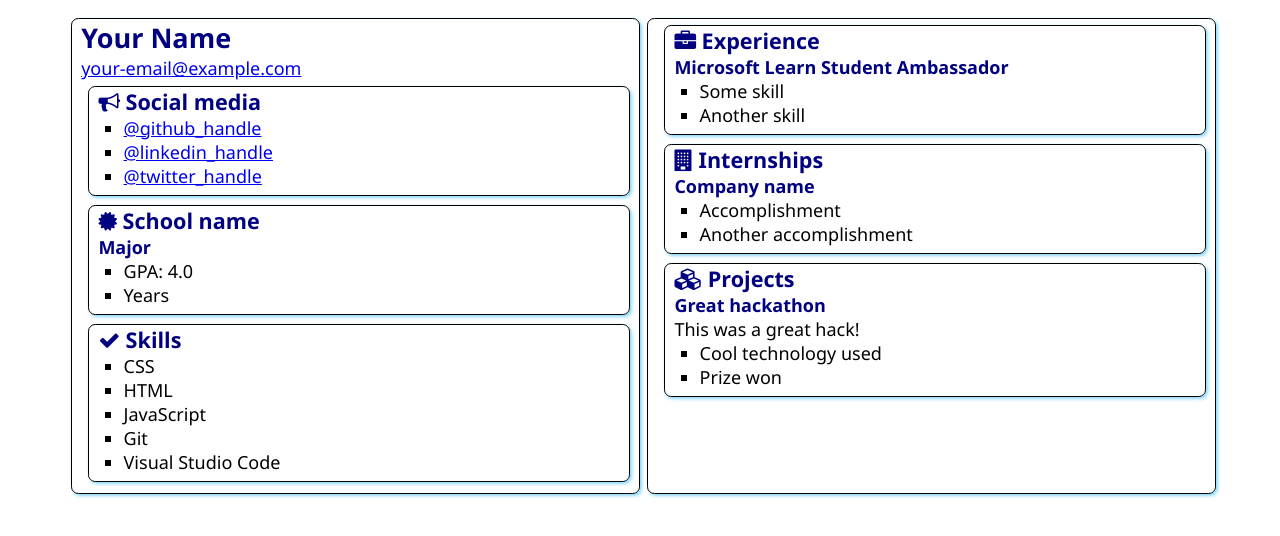
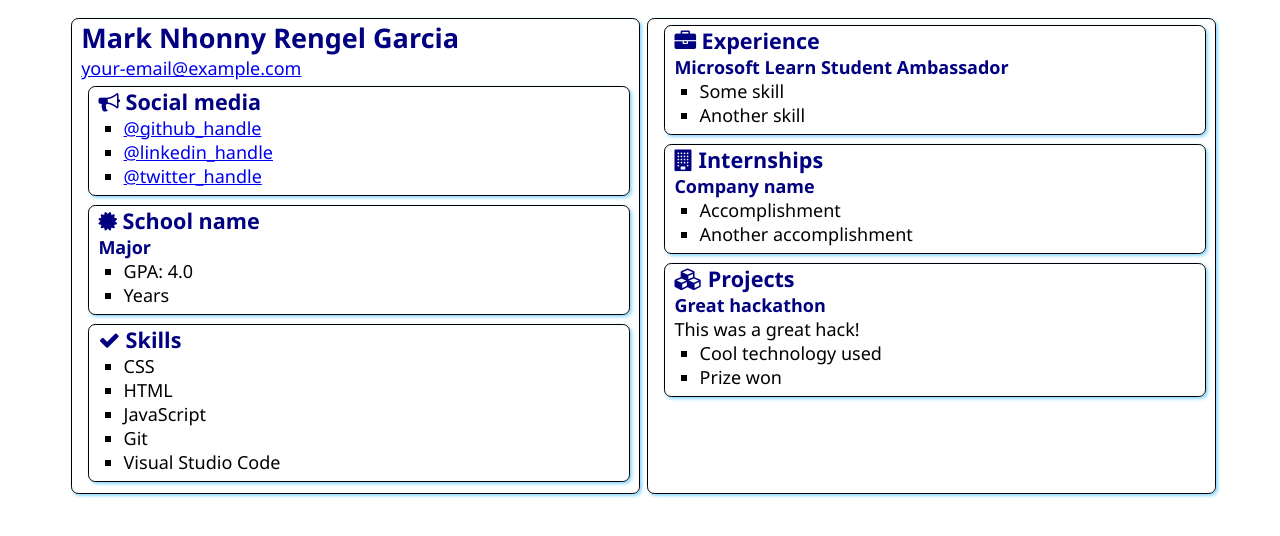
Before and after one commit to MarkNhonny/SATechnicalOnboarding, a plain HTML site: page src/index.html in a window 1280 px wide. Drawn offline with Linux system fonts and the light colour scheme.

Commit message:
Update index.html
Added My Name

```diff
--- a/src/index.html
+++ b/src/index.html
@@ -12,7 +12,7 @@
 <body>
     <main>
         <article class="box">
-            <h1>Your Name</h1>
+            <h1>Mark Nhonny Rengel Garcia</h1>
             <div><a href="mailto:your.email@example.com">your-email@example.com</a></div>
 
             <section class="box">
```
